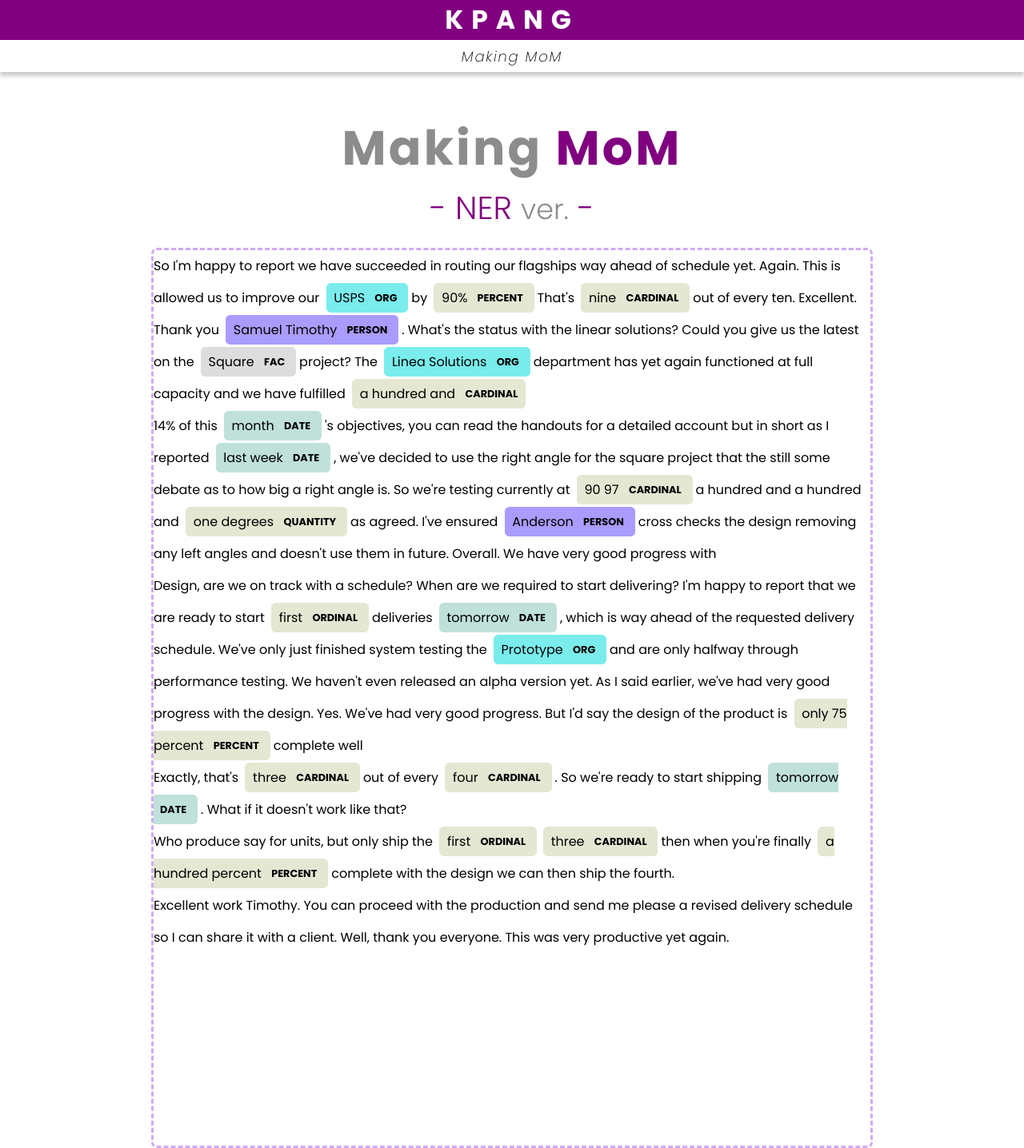
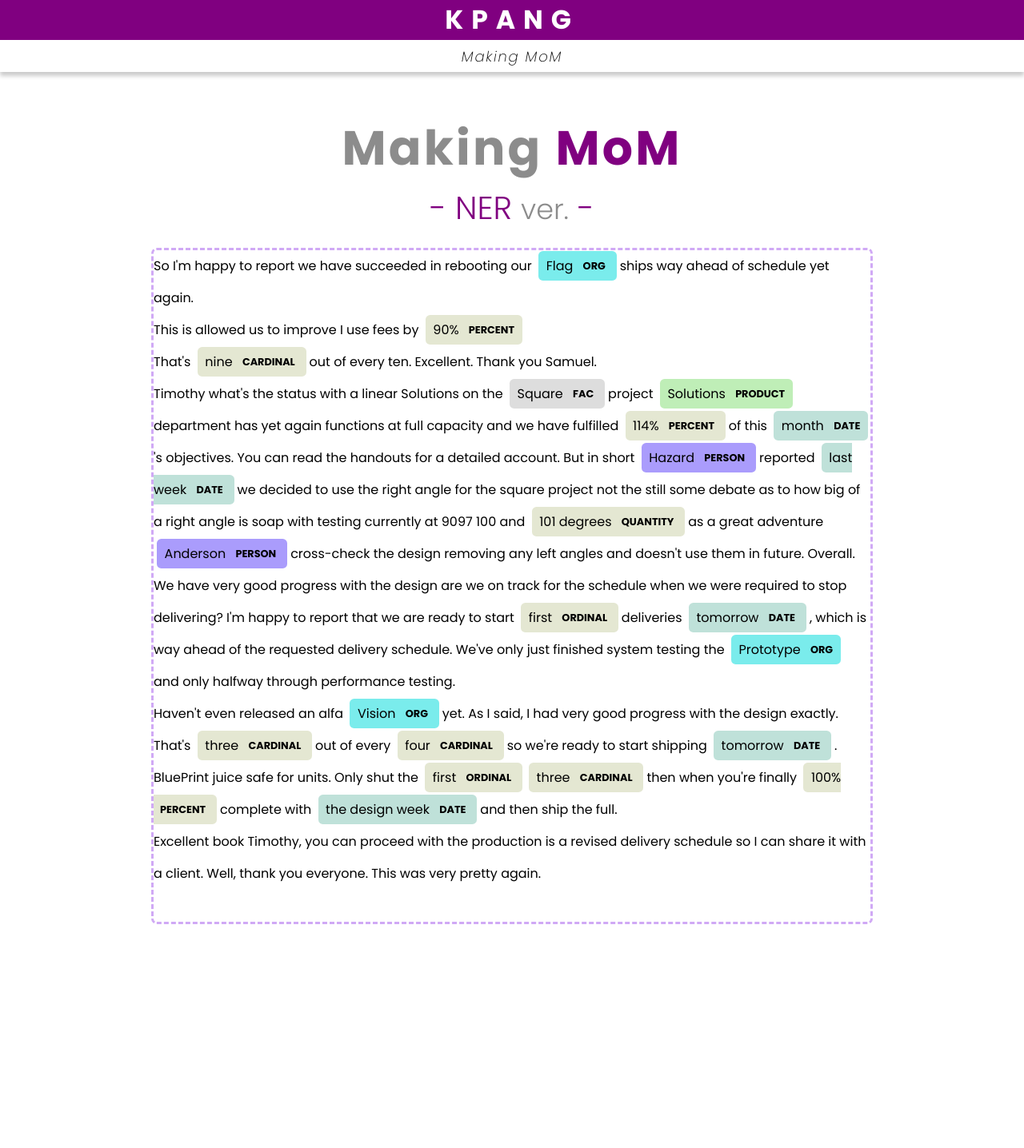
Before and after one commit to 2021-KPANG/AI-Online-Meeting-Solution, a Flask app: template templates/SpacyPage.html in a window 1280 px wide. Shown: the whole page at 80% size. After the commit the page ends 1156 px from the top, so only its background shows below. Run offline with Flask 2, Linux system fonts and the light colour scheme; the template is opened without the code that fills it, so the values that code supplies are empty.

Commit message:
Add files via upload
* Diarization Beta version upgrade
* Modify NERPage error

```diff
--- a/app.py
+++ b/app.py
@@ -3,8 +3,9 @@ from flask import Flask, render_template, request, send_file
 from ner import ner_visualize
 from werkzeug.utils import secure_filename
 from summarizer import Summarizer
-import os
+import os, numpy as np
 import googleAPI
+import diar_sum, diar_color
 
 warnings.filterwarnings("ignore")
 app = Flask(__name__)
@@ -83,5 +84,26 @@ def ner():
     return render_template('SpacyPage.html')
 
 
+@app.route("/diarpage/beta")
+def diar():
+    int_max_length = 5000
+    out_max_length = 100
+
+    f = open('./static/text_files/{}'.format(TEXTFILENAME.replace('.txt', '_drfile.txt')), mode='r', encoding='utf-8')
+    drfile = f.read()
+    f.close()
+
+    # dr_file write
+    speaker_talk, speaker_num, total = diar_sum.speaker(drfile)
+    diar_sum.bertsum(TEXTFILENAME, out_max_length, speaker_talk, speaker_num, total)
+    speaker_map = diar_color.make_speaker_map(TEXTFILENAME.replace('.txt', '_drfile.txt'))
+
+    # dr_file color write
+    s_dr = diar_color.setcolor(filename=TEXTFILENAME.replace('.txt', '_drfile.txt'), speaker_map=speaker_map)
+    s_dr_sum = diar_color.setcolor(filename=TEXTFILENAME.replace('.txt', '_dr_sum_file.txt'), speaker_map=speaker_map)
+
+    return render_template('DiarPage.html', data1=s_dr, data2=s_dr_sum)
+
+
 if __name__ == "__main__":
     app.run()
--- /dev/null
+++ b/static/text_files/meeting_test_dr_sum_file.txt
@@ -0,0 +1,5 @@
+ More than 2 people participated... <br>
+speaker 1 :<br> You can read the handouts for a detailed account. is a revised delivery schedule so I can share it with a client
+speaker 2 :<br> This is allowed us to improve I use fees by 90% That's nine out of every ten. Timothy what's the status with a linear Solutions on the Square project.
+
+summary : This is allowed us to improve I use fees by 90% That's nine out of every ten. is a revised delivery schedule so I can share it with a client.
--- a/static/text_files/meeting_test_summary.txt
+++ b/static/text_files/meeting_test_summary.txt
@@ -1,2 +1 @@
-So I'm happy to report we have succeeded in routing our flagships way ahead of schedule yet. What's the status with the linear solutions? The Linea Solutions department has yet again functioned at full capacity and we have fulfilled a hundred and
- 14% of this month's objectives, you can read the handouts for a detailed account but in short as I reported last week, we've decided to use the right angle for the square project that the still some debate as to how big a right angle is. I'm happy to report that we are ready to start first deliveries tomorrow, which is way ahead of the requested delivery schedule.
+So I'm happy to report we have succeeded in rebooting our Flag ships way ahead of schedule yet again. Excellent book Timothy, you can proceed with the production is a revised delivery schedule so I can share it with a client.
--- a/templates/HTMLPage1.html
+++ b/templates/HTMLPage1.html
@@ -38,12 +38,14 @@
 
         <button type="button" class="box2" onclick="window.location.href='{{ url_for('summary') }}'">
          Summary
-         <a href="SummaryPage.html">
         </button>
 
         <button type="button" class="box3" onclick="window.location.href='{{ url_for('ner') }}'">
          NER
-         <a href="NERPage.html">
+        </button>
+
+        <button type="button" class="box4" onclick="window.location.href='{{ url_for('diar') }}'">
+         Diar(.BETA)
         </button>
     </div>
 
--- a/templates/SpacyPage.html
+++ b/templates/SpacyPage.html
@@ -1,64 +1,59 @@
-{% extends "NERPage.html" %}{% block content %}<div class="entities" style="line-height: 2.5; direction: ltr">So I'm happy to report we have succeeded in routing our flagships way ahead of schedule yet. Again. This is allowed us to improve our
+{% extends "NERPage.html" %}{% block content %}<div class="entities" style="line-height: 2.5; direction: ltr">So I'm happy to report we have succeeded in rebooting our
 <mark class="entity" style="background: #7aecec; padding: 0.45em 0.6em; margin: 0 0.25em; line-height: 1; border-radius: 0.35em;">
-    USPS
+    Flag
     <span style="font-size: 0.8em; font-weight: bold; line-height: 1; border-radius: 0.35em; vertical-align: middle; margin-left: 0.5rem">ORG</span>
 </mark>
- by
+ ships way ahead of schedule yet again.</br> This is allowed us to improve I use fees by
 <mark class="entity" style="background: #e4e7d2; padding: 0.45em 0.6em; margin: 0 0.25em; line-height: 1; border-radius: 0.35em;">
     90%
     <span style="font-size: 0.8em; font-weight: bold; line-height: 1; border-radius: 0.35em; vertical-align: middle; margin-left: 0.5rem">PERCENT</span>
 </mark>
- That's
+</br> That's
 <mark class="entity" style="background: #e4e7d2; padding: 0.45em 0.6em; margin: 0 0.25em; line-height: 1; border-radius: 0.35em;">
     nine
     <span style="font-size: 0.8em; font-weight: bold; line-height: 1; border-radius: 0.35em; vertical-align: middle; margin-left: 0.5rem">CARDINAL</span>
 </mark>
- out of every ten. Excellent. Thank you
-<mark class="entity" style="background: #aa9cfc; padding: 0.45em 0.6em; margin: 0 0.25em; line-height: 1; border-radius: 0.35em;">
-    Samuel Timothy
-    <span style="font-size: 0.8em; font-weight: bold; line-height: 1; border-radius: 0.35em; vertical-align: middle; margin-left: 0.5rem">PERSON</span>
-</mark>
-. What's the status with the linear solutions? Could you give us the latest on the
+ out of every ten. Excellent. Thank you Samuel.</br> Timothy what's the status with a linear Solutions on the
 <mark class="entity" style="background: #ddd; padding: 0.45em 0.6em; margin: 0 0.25em; line-height: 1; border-radius: 0.35em;">
     Square
     <span style="font-size: 0.8em; font-weight: bold; line-height: 1; border-radius: 0.35em; vertical-align: middle; margin-left: 0.5rem">FAC</span>
 </mark>
- project? The
-<mark class="entity" style="background: #7aecec; padding: 0.45em 0.6em; margin: 0 0.25em; line-height: 1; border-radius: 0.35em;">
-    Linea Solutions
-    <span style="font-size: 0.8em; font-weight: bold; line-height: 1; border-radius: 0.35em; vertical-align: middle; margin-left: 0.5rem">ORG</span>
+ project
+<mark class="entity" style="background: #bfeeb7; padding: 0.45em 0.6em; margin: 0 0.25em; line-height: 1; border-radius: 0.35em;">
+    Solutions
+    <span style="font-size: 0.8em; font-weight: bold; line-height: 1; border-radius: 0.35em; vertical-align: middle; margin-left: 0.5rem">PRODUCT</span>
 </mark>
- department has yet again functioned at full capacity and we have fulfilled
+ department has yet again functions at full capacity and we have fulfilled
 <mark class="entity" style="background: #e4e7d2; padding: 0.45em 0.6em; margin: 0 0.25em; line-height: 1; border-radius: 0.35em;">
-    a hundred and
-    <span style="font-size: 0.8em; font-weight: bold; line-height: 1; border-radius: 0.35em; vertical-align: middle; margin-left: 0.5rem">CARDINAL</span>
+    114%
+    <span style="font-size: 0.8em; font-weight: bold; line-height: 1; border-radius: 0.35em; vertical-align: middle; margin-left: 0.5rem">PERCENT</span>
 </mark>
-</br> 14% of this
+ of this
 <mark class="entity" style="background: #bfe1d9; padding: 0.45em 0.6em; margin: 0 0.25em; line-height: 1; border-radius: 0.35em;">
     month
     <span style="font-size: 0.8em; font-weight: bold; line-height: 1; border-radius: 0.35em; vertical-align: middle; margin-left: 0.5rem">DATE</span>
 </mark>
-'s objectives, you can read the handouts for a detailed account but in short as I reported
+'s objectives. You can read the handouts for a detailed account. But in short
+<mark class="entity" style="background: #aa9cfc; padding: 0.45em 0.6em; margin: 0 0.25em; line-height: 1; border-radius: 0.35em;">
+    Hazard
+    <span style="font-size: 0.8em; font-weight: bold; line-height: 1; border-radius: 0.35em; vertical-align: middle; margin-left: 0.5rem">PERSON</span>
+</mark>
+ reported
 <mark class="entity" style="background: #bfe1d9; padding: 0.45em 0.6em; margin: 0 0.25em; line-height: 1; border-radius: 0.35em;">
     last week
     <span style="font-size: 0.8em; font-weight: bold; line-height: 1; border-radius: 0.35em; vertical-align: middle; margin-left: 0.5rem">DATE</span>
 </mark>
-, we've decided to use the right angle for the square project that the still some debate as to how big a right angle is. So we're testing currently at
+ we decided to use the right angle for the square project not the still some debate as to how big of a right angle is soap with testing currently at 9097 100 and
 <mark class="entity" style="background: #e4e7d2; padding: 0.45em 0.6em; margin: 0 0.25em; line-height: 1; border-radius: 0.35em;">
-    90 97
-    <span style="font-size: 0.8em; font-weight: bold; line-height: 1; border-radius: 0.35em; vertical-align: middle; margin-left: 0.5rem">CARDINAL</span>
-</mark>
- a hundred and a hundred and
-<mark class="entity" style="background: #e4e7d2; padding: 0.45em 0.6em; margin: 0 0.25em; line-height: 1; border-radius: 0.35em;">
-    one degrees
+    101 degrees
     <span style="font-size: 0.8em; font-weight: bold; line-height: 1; border-radius: 0.35em; vertical-align: middle; margin-left: 0.5rem">QUANTITY</span>
 </mark>
- as agreed. I've ensured
+ as a great adventure
 <mark class="entity" style="background: #aa9cfc; padding: 0.45em 0.6em; margin: 0 0.25em; line-height: 1; border-radius: 0.35em;">
     Anderson
     <span style="font-size: 0.8em; font-weight: bold; line-height: 1; border-radius: 0.35em; vertical-align: middle; margin-left: 0.5rem">PERSON</span>
 </mark>
- cross checks the design removing any left angles and doesn't use them in future. Overall. We have very good progress with</br> Design, are we on track with a schedule? When are we required to start delivering? I'm happy to report that we are ready to start
+ cross-check the design removing any left angles and doesn't use them in future. Overall. We have very good progress with the design are we on track for the schedule when we were required to stop delivering? I'm happy to report that we are ready to start
 <mark class="entity" style="background: #e4e7d2; padding: 0.45em 0.6em; margin: 0 0.25em; line-height: 1; border-radius: 0.35em;">
     first
     <span style="font-size: 0.8em; font-weight: bold; line-height: 1; border-radius: 0.35em; vertical-align: middle; margin-left: 0.5rem">ORDINAL</span>
@@ -73,12 +68,12 @@
     Prototype
     <span style="font-size: 0.8em; font-weight: bold; line-height: 1; border-radius: 0.35em; vertical-align: middle; margin-left: 0.5rem">ORG</span>
 </mark>
- and are only halfway through performance testing. We haven't even released an alpha version yet. As I said earlier, we've had very good progress with the design. Yes. We've had very good progress. But I'd say the design of the product is
-<mark class="entity" style="background: #e4e7d2; padding: 0.45em 0.6em; margin: 0 0.25em; line-height: 1; border-radius: 0.35em;">
-    only 75 percent
-    <span style="font-size: 0.8em; font-weight: bold; line-height: 1; border-radius: 0.35em; vertical-align: middle; margin-left: 0.5rem">PERCENT</span>
+ and only halfway through performance testing.</br> Haven't even released an alfa
+<mark class="entity" style="background: #7aecec; padding: 0.45em 0.6em; margin: 0 0.25em; line-height: 1; border-radius: 0.35em;">
+    Vision
+    <span style="font-size: 0.8em; font-weight: bold; line-height: 1; border-radius: 0.35em; vertical-align: middle; margin-left: 0.5rem">ORG</span>
 </mark>
- complete well</br> Exactly, that's
+ yet. As I said, I had very good progress with the design exactly. That's
 <mark class="entity" style="background: #e4e7d2; padding: 0.45em 0.6em; margin: 0 0.25em; line-height: 1; border-radius: 0.35em;">
     three
     <span style="font-size: 0.8em; font-weight: bold; line-height: 1; border-radius: 0.35em; vertical-align: middle; margin-left: 0.5rem">CARDINAL</span>
@@ -88,12 +83,12 @@
     four
     <span style="font-size: 0.8em; font-weight: bold; line-height: 1; border-radius: 0.35em; vertical-align: middle; margin-left: 0.5rem">CARDINAL</span>
 </mark>
-. So we're ready to start shipping
+ so we're ready to start shipping
 <mark class="entity" style="background: #bfe1d9; padding: 0.45em 0.6em; margin: 0 0.25em; line-height: 1; border-radius: 0.35em;">
     tomorrow
     <span style="font-size: 0.8em; font-weight: bold; line-height: 1; border-radius: 0.35em; vertical-align: middle; margin-left: 0.5rem">DATE</span>
 </mark>
-. What if it doesn't work like that?</br> Who produce say for units, but only ship the
+.</br> BluePrint juice safe for units. Only shut the
 <mark class="entity" style="background: #e4e7d2; padding: 0.45em 0.6em; margin: 0 0.25em; line-height: 1; border-radius: 0.35em;">
     first
     <span style="font-size: 0.8em; font-weight: bold; line-height: 1; border-radius: 0.35em; vertical-align: middle; margin-left: 0.5rem">ORDINAL</span>
@@ -105,7 +100,12 @@
 </mark>
  then when you're finally
 <mark class="entity" style="background: #e4e7d2; padding: 0.45em 0.6em; margin: 0 0.25em; line-height: 1; border-radius: 0.35em;">
-    a hundred percent
+    100%
     <span style="font-size: 0.8em; font-weight: bold; line-height: 1; border-radius: 0.35em; vertical-align: middle; margin-left: 0.5rem">PERCENT</span>
 </mark>
- complete with the design we can then ship the fourth.</br> Excellent work Timothy. You can proceed with the production and send me please a revised delivery schedule so I can share it with a client. Well, thank you everyone. This was very productive yet again.</br></br></br></br></br></br></br></div>{% endblock %}
+ complete with
+<mark class="entity" style="background: #bfe1d9; padding: 0.45em 0.6em; margin: 0 0.25em; line-height: 1; border-radius: 0.35em;">
+    the design week
+    <span style="font-size: 0.8em; font-weight: bold; line-height: 1; border-radius: 0.35em; vertical-align: middle; margin-left: 0.5rem">DATE</span>
+</mark>
+ and then ship the full.</br> Excellent book Timothy, you can proceed with the production is a revised delivery schedule so I can share it with a client. Well, thank you everyone. This was very pretty again.</br></br></div>{% endblock %}
```
Also changed, not shown: diar_color.py (added, +25 -0 lines), diar_sum.py (added, +48 -0 lines), googleAPI.py (+6 -5 lines), static/css/StyleSheet1.css (+74 -1 lines), static/text_files/meeting_test.txt (+7 -6 lines), static/text_files/meeting_test_drfile.txt (added, +12 -0 lines), static/upload_files/meeting_test.txt (added, +7 -0 lines), templates/DiarPage.html (added, +55 -0 lines), templates/error.html (+33 -5 lines).
